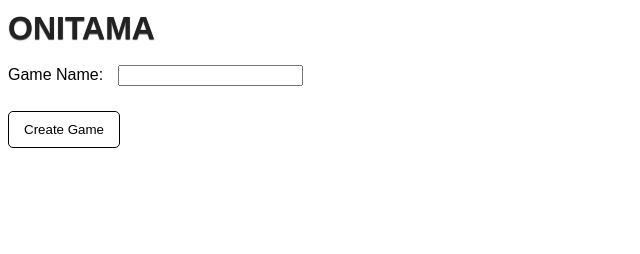
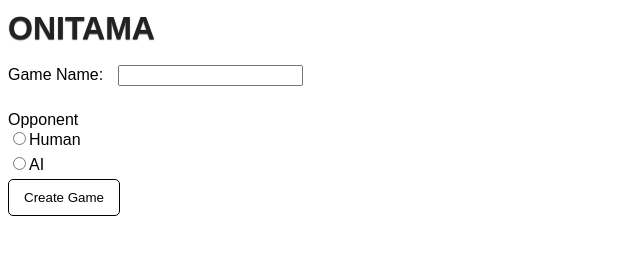
Before and after one commit to Lanny/Onitama, a website: page src/assets/pug/new-game.pug in a window 1280 px wide. Shown: the whole page, without its empty margins (0-640 px from the left). Drawn offline with nearby package versions, Linux system fonts and the light colour scheme; files that its build step writes are made by us from their sources; files whose address does not match are found by name.

Commit message:
Update new game screen to have a opponent select option.

```diff
--- a/src/assets/pug/new-game.pug
+++ b/src/assets/pug/new-game.pug
@@ -6,8 +6,19 @@
         span Game Name:
         input(type="text" name="name" maxlength="128")
 
-      div#card-select-list
-      div#card-selection-inputs
+      #card-select-list
+      #card-selection-inputs
+
+      #opponent
+        span.label Opponent
+        label
+          input(type="radio", name="opponent", value="human", selected="selected")
+          span Human
+
+        label
+          input(type="radio", name="opponent", value="ai")
+          span AI
+
 
       input(type="submit" value="Create Game")
 
```
